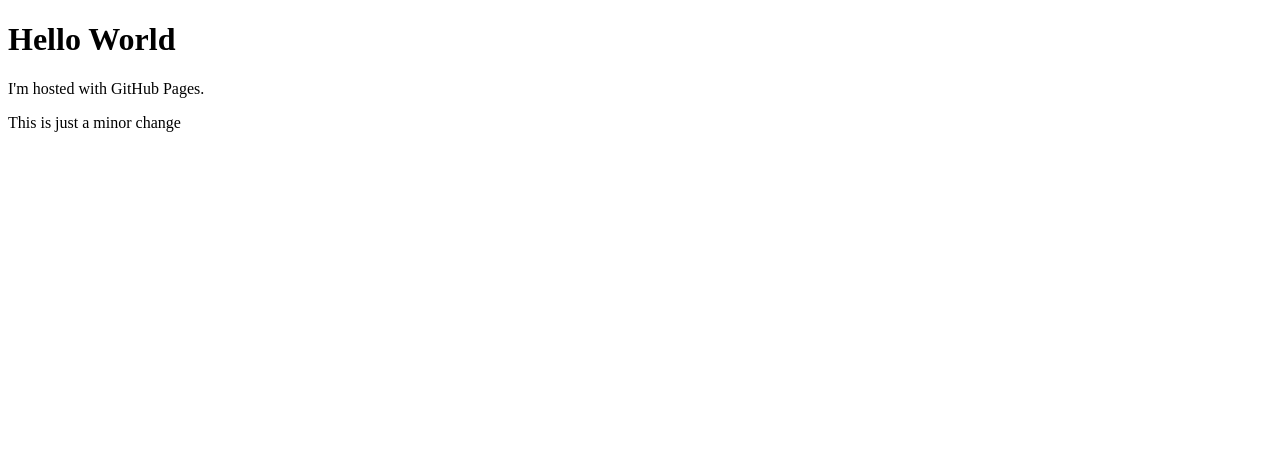
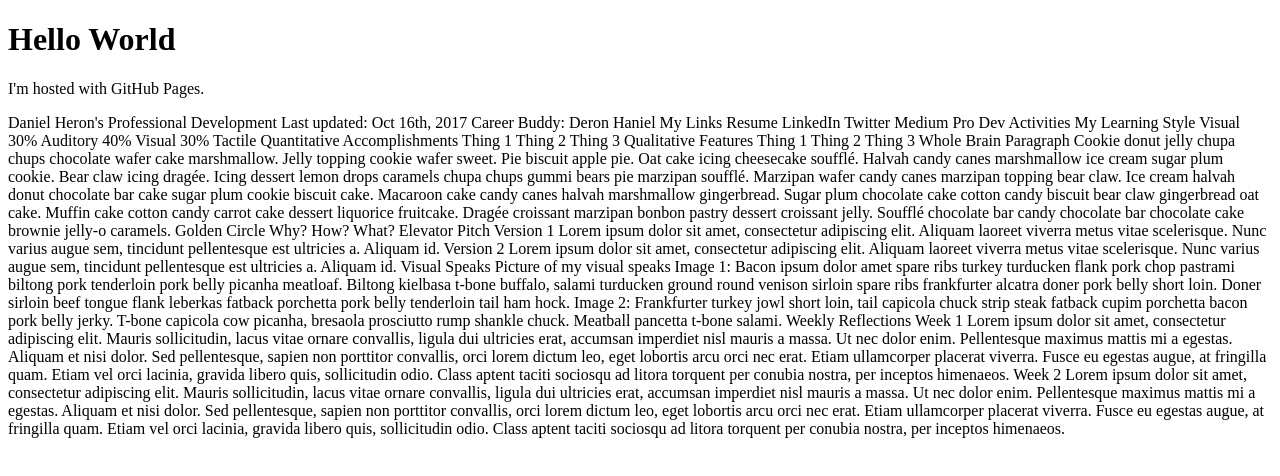
Before and after one commit to EricTheCleric1998/EricTheCleric1998.github.io, a plain HTML site: page index.html in a window 1280 px wide. Drawn offline with Linux system fonts and the light colour scheme.

Commit message:
Some Updates

```diff
--- a/index.html
+++ b/index.html
@@ -3,6 +3,69 @@
 <body>
 <h1>Hello World</h1>
 <p>I'm hosted with GitHub Pages.</p>
-  <p>This is just a minor change</p>
+  Daniel Heron's
+Professional Development
+Last updated: Oct 16th, 2017
+
+Career Buddy: Deron Haniel
+
+My Links
+Resume
+LinkedIn
+Twitter
+Medium
+Pro Dev Activities
+My Learning Style
+Visual
+
+30% Auditory
+
+40% Visual
+
+30% Tactile
+
+
+Quantitative Accomplishments
+Thing 1
+Thing 2
+Thing 3
+
+Qualitative Features
+Thing 1
+Thing 2
+Thing 3
+
+Whole Brain Paragraph
+Cookie donut jelly chupa chups chocolate wafer cake marshmallow. Jelly topping cookie wafer sweet. Pie biscuit apple pie. Oat cake icing cheesecake soufflé. Halvah candy canes marshmallow ice cream sugar plum cookie. Bear claw icing dragée. Icing dessert lemon drops caramels chupa chups gummi bears pie marzipan soufflé. Marzipan wafer candy canes marzipan topping bear claw. Ice cream halvah donut chocolate bar cake sugar plum cookie biscuit cake. Macaroon cake candy canes halvah marshmallow gingerbread. Sugar plum chocolate cake cotton candy biscuit bear claw gingerbread oat cake. Muffin cake cotton candy carrot cake dessert liquorice fruitcake. Dragée croissant marzipan bonbon pastry dessert croissant jelly. Soufflé chocolate bar candy chocolate bar chocolate cake brownie jelly-o caramels.
+
+
+Golden Circle
+Why?
+How?
+What?
+
+Elevator Pitch
+Version 1
+
+Lorem ipsum dolor sit amet, consectetur adipiscing elit. Aliquam laoreet viverra metus vitae scelerisque. Nunc varius augue sem, tincidunt pellentesque est ultricies a. Aliquam id.
+
+Version 2
+
+Lorem ipsum dolor sit amet, consectetur adipiscing elit. Aliquam laoreet viverra metus vitae scelerisque. Nunc varius augue sem, tincidunt pellentesque est ultricies a. Aliquam id.
+
+Visual Speaks
+Picture of my visual speaks
+Image 1: Bacon ipsum dolor amet spare ribs turkey turducken flank pork chop pastrami biltong pork tenderloin pork belly picanha meatloaf. Biltong kielbasa t-bone buffalo, salami turducken ground round venison sirloin spare ribs frankfurter alcatra doner pork belly short loin. Doner sirloin beef tongue flank leberkas fatback porchetta pork belly tenderloin tail ham hock.
+
+Image 2: Frankfurter turkey jowl short loin, tail capicola chuck strip steak fatback cupim porchetta bacon pork belly jerky. T-bone capicola cow picanha, bresaola prosciutto rump shankle chuck. Meatball pancetta t-bone salami.
+
+
+Weekly Reflections
+
+Week 1
+Lorem ipsum dolor sit amet, consectetur adipiscing elit. Mauris sollicitudin, lacus vitae ornare convallis, ligula dui ultricies erat, accumsan imperdiet nisl mauris a massa. Ut nec dolor enim. Pellentesque maximus mattis mi a egestas. Aliquam et nisi dolor. Sed pellentesque, sapien non porttitor convallis, orci lorem dictum leo, eget lobortis arcu orci nec erat. Etiam ullamcorper placerat viverra. Fusce eu egestas augue, at fringilla quam. Etiam vel orci lacinia, gravida libero quis, sollicitudin odio. Class aptent taciti sociosqu ad litora torquent per conubia nostra, per inceptos himenaeos.
+
+Week 2
+Lorem ipsum dolor sit amet, consectetur adipiscing elit. Mauris sollicitudin, lacus vitae ornare convallis, ligula dui ultricies erat, accumsan imperdiet nisl mauris a massa. Ut nec dolor enim. Pellentesque maximus mattis mi a egestas. Aliquam et nisi dolor. Sed pellentesque, sapien non porttitor convallis, orci lorem dictum leo, eget lobortis arcu orci nec erat. Etiam ullamcorper placerat viverra. Fusce eu egestas augue, at fringilla quam. Etiam vel orci lacinia, gravida libero quis, sollicitudin odio. Class aptent taciti sociosqu ad litora torquent per conubia nostra, per inceptos himenaeos.
 </body>
 </html>
```
